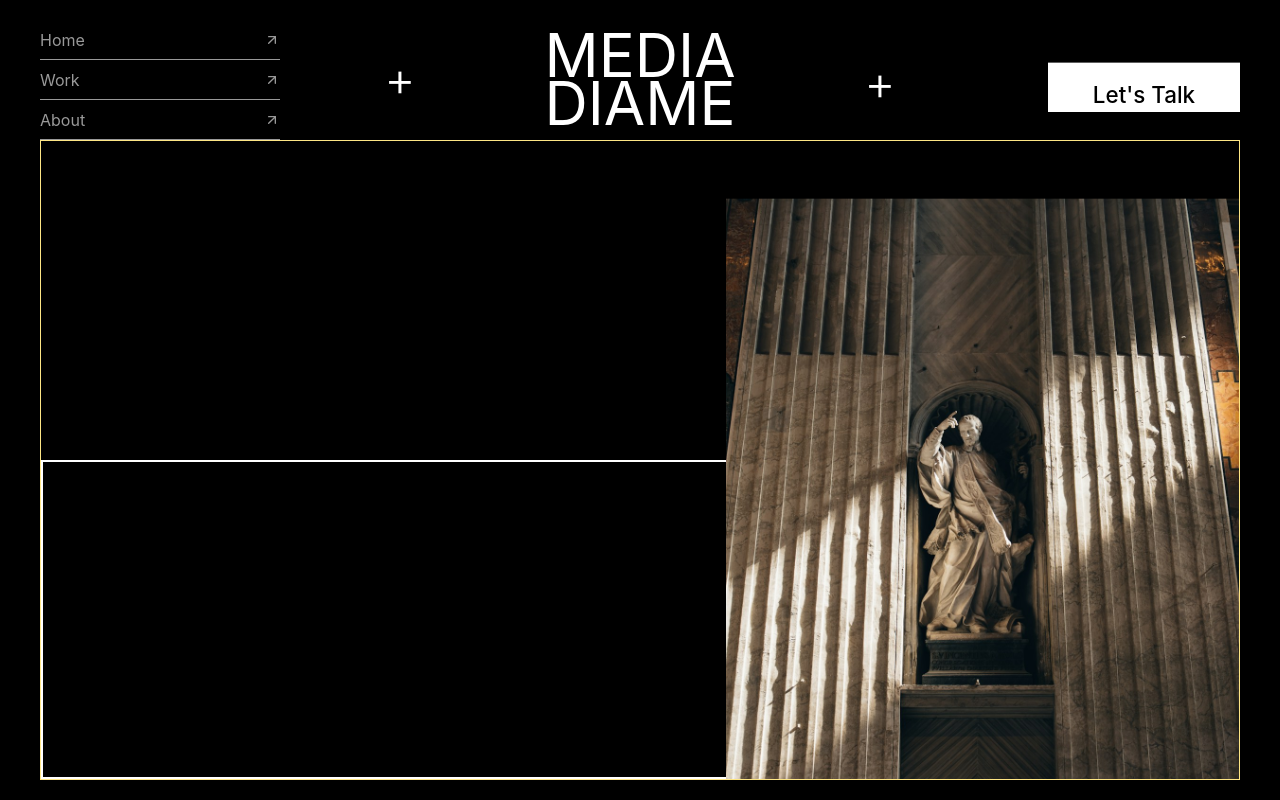
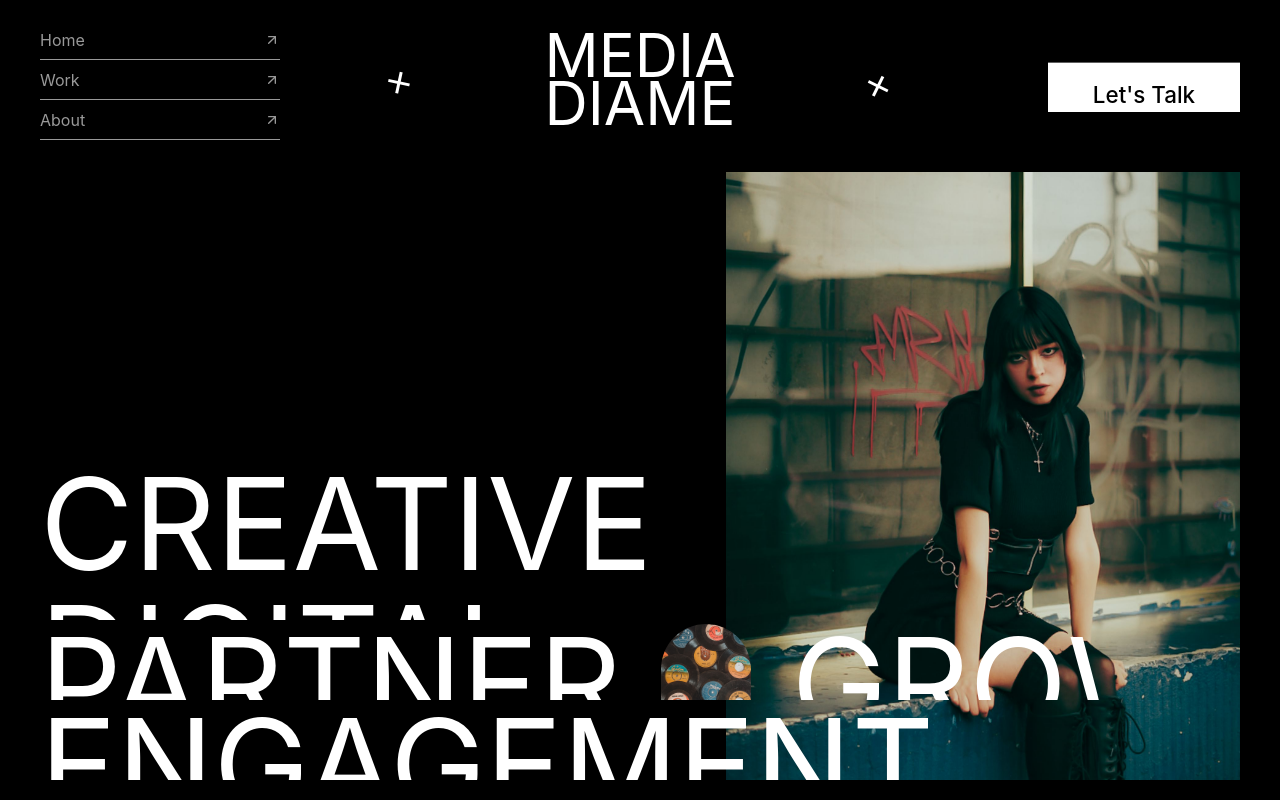
Before and after one commit to InTbluess/loading-screen1, a React (Vite) app: page / in a window 1280 px wide. Built offline with nearby package versions, Linux system fonts and the light colour scheme.

Commit message:
Finished Home Screen

```diff
--- a/src/Home/Contents/Body.jsx
+++ b/src/Home/Contents/Body.jsx
@@ -1,21 +1,64 @@
-import {motion} from 'framer-motion';
-import img9 from '../../assets/images/img5.jpg';
+import { motion } from "framer-motion";
+import img10 from "../../assets/images/img10.jpg";
+import img11 from "../../assets/images/img11.jpg";
+
+const bodyText = ["CREATIVE DIGITAL", "PARTNER GROW", "ENGAGEMENT"];
+
 export default function body() {
   return (
-    <div className="body pt-10 flex flex-row items-center relative w-full h-full border border-amber-200">
-      <div className="left left-0 bottom-0 absolute border-2 border-white w-2/3 h-1/2">
+    <div className="body pt-10 flex flex-row items-center relative w-full h-full">
+      <div className="z-10 left left-0 bottom-0 absolute flex flex-col justify-end items-start w-2/3 h-1/2">
+        {bodyText.map((line, index) => (
+          <div className="overflow-hidden">
+            <motion.h1
+              key={index}
+              className="text-white text-bold text-9xl"
+              initial={{
+                y: 110,
+              }}
+              animate={{
+                y: 0,
+              }}
+              transition={{
+                duration: 1,
+                delay: index * 0.1,
+                ease: [0.22, 1, 0.36, 1],
+              }}
+            >
+              {index === 1 ? (
+                <div className="flex flex-row items-center ">
+                  <span>PARTNER</span>
 
+                  <img
+                    src={img10}
+                    alt=""
+                    className="mx-10 w-64 h-30 object-cover rounded-full "
+                  />
+
+                  <span>GROW</span>
+                </div>
+              ) : (
+                line
+              )}
+            </motion.h1>
+          </div>
+        ))}
       </div>
-      <div className="absolute right-0 top-8 w-3/7 h-[calc(100%-2rem)] overflow-hidden">
+      <div className="z-0 absolute right-0 top-8 w-3/7 h-[calc(100%-2rem)] overflow-hidden">
         <motion.img
-          src={img9}
+          src={img11}
           alt="image"
           className="w-full h-full object-cover object-center"
-          initial={{ y: 10100 }}
-          animate={{ y: 0 }}
+          initial={{ y: 1000, scale: 1.15 }}
+          animate={{ y: 0, scale: 1 }}
           transition={{
             duration: 1.2,
             ease: [0.22, 1, 0.36, 1],
+            scale: {
+              duration: 15,
+              ease: "linear",
+              delay: 1.2,
+            },
           }}
         />
       </div>
--- a/src/Home/Contents/Header.jsx
+++ b/src/Home/Contents/Header.jsx
@@ -29,8 +29,8 @@ export default function Header() {
       <div className="  w-64 flex justify-center items-center overflow-hidden">
         <motion.span
           className="text-white text-5xl -translate-y-1 font-light"
-          initial={{ y: 100 }}
-          animate={{ y: "0%" }}
+          initial={{ y: 100, rotate: 360 }}
+          animate={{ y: "0%", rotate: 0 }}
           transition={{
             duration: 1,
             delay: 0.4,
@@ -76,8 +76,8 @@ export default function Header() {
       <div className="w-64 flex justify-center items-center overflow-hidden">
         <motion.span
           className="text-white text-5xl -translate-y-1 font-light"
-          initial={{ y: 100 }}
-          animate={{ y: "0%" }}
+          initial={{ y: 100, rotate: 360 }}
+          animate={{ y: "0%", rotate: 0 }}
           transition={{
             duration: 1,
             delay: 0.5,
```
Also changed, not shown: src/assets/images/img10.jpg (added), src/assets/images/img11.jpg (added).
